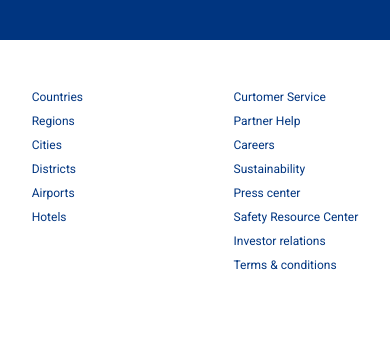
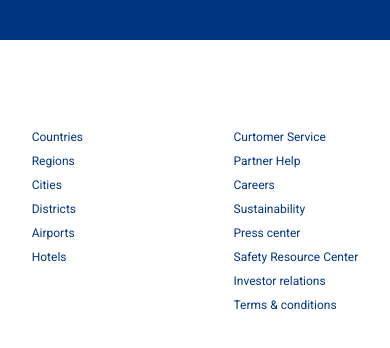
Before and after one commit to Hassamkazmi/bookingapp, a React (Create React App) app: page / in a window 390 px wide. Shown: the part 1091-1439 px from the top of the page. Built offline with nearby package versions, Linux system fonts and the light colour scheme.

Commit message:
Responsive set 3

```diff
--- a/src/style.css
+++ b/src/style.css
@@ -97,6 +97,9 @@
     background-color: #febb02;
     transition: all 300ms ease-in-out;
 }
+.footer {
+    margin-top: 40px !important;
+}
 @media (max-width: 471px) and (min-width: 360px){
     .pListItem {
         width: 45% !important;
```
